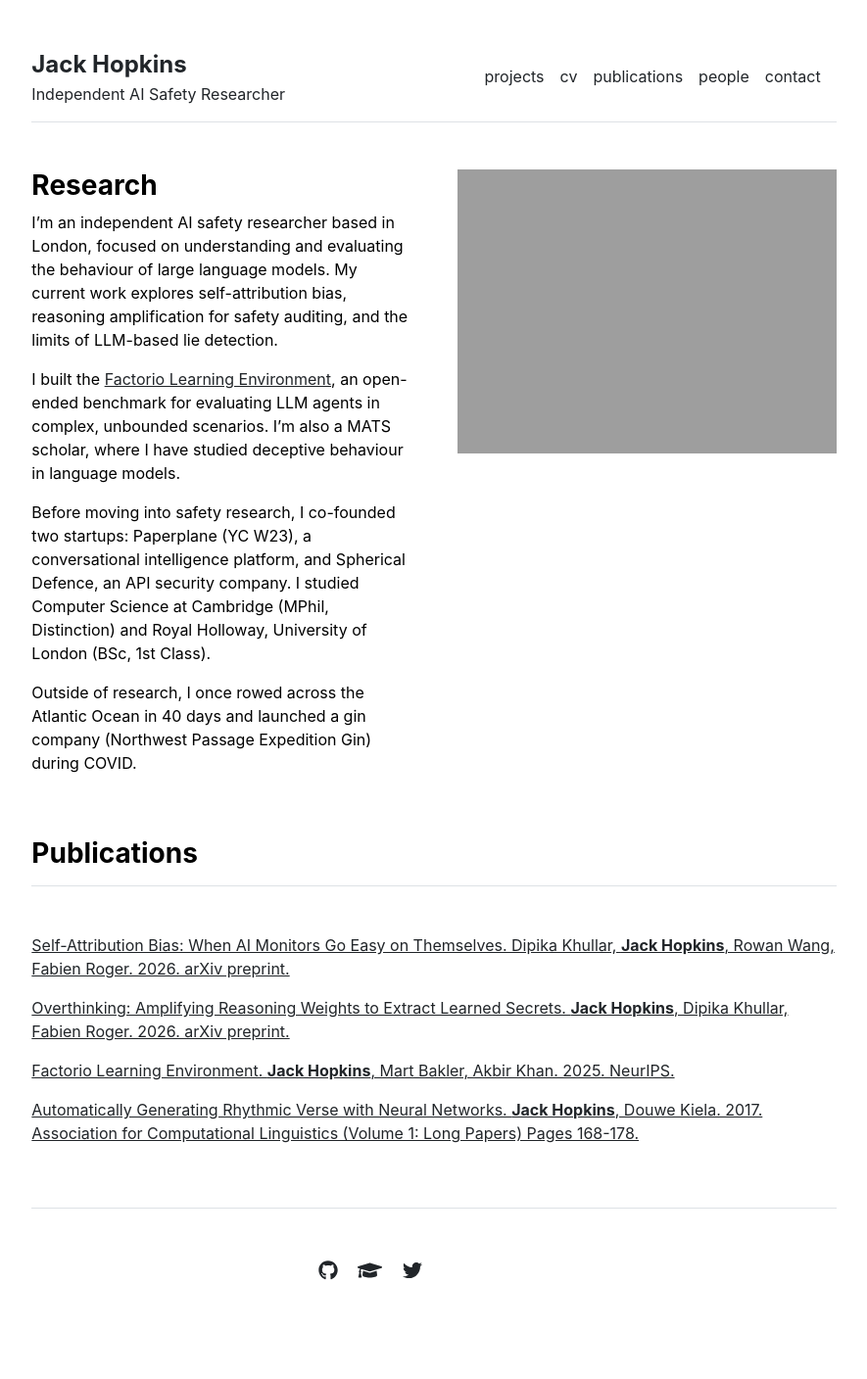
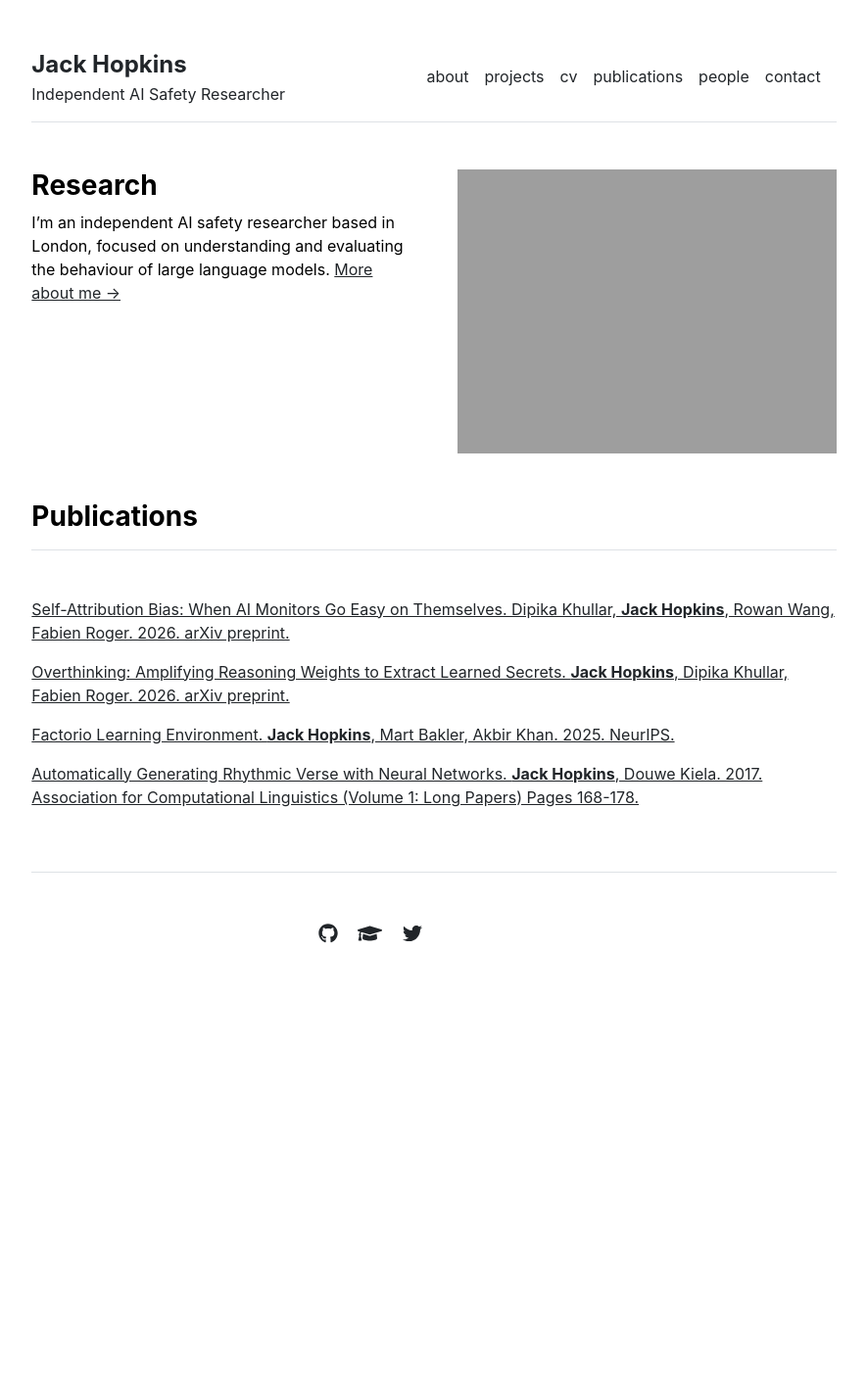
Before and after one commit to JackHopkins/JackHopkins.github.io, a Jekyll site: the page built from index.md, in a window 1280 px wide. Shown: the whole page at 98% size, without its empty margins (197-1082 px from the left). Built offline with Jekyll 4.4.1, drawn with Linux system fonts in a browser that asks for light colours; after the commit the page ends 1065 px from its top, so only the background shows below that.

Commit message:
Move homepage bio to new About page
Co-Authored-By: Claude Fable 5 <noreply@anthropic.com>

```diff
--- a/_data/settings.yml
+++ b/_data/settings.yml
@@ -1,4 +1,5 @@
 menu:
+- {name: 'about', url: '/about'}
 - {name: 'projects', url: '/projects'}
 - {name: 'cv', url: '/assets/documents/Jack_Hopkins_CV.pdf'}
 - {name: 'publications', url: '/publications'}
--- a/index.md
+++ b/index.md
@@ -3,10 +3,4 @@ layout: home
 title: "Home"
 ---
 
-I'm an independent AI safety researcher based in London, focused on understanding and evaluating the behaviour of large language models. My current work explores self-attribution bias, reasoning amplification for safety auditing, and the limits of LLM-based lie detection.
-
-I built the [Factorio Learning Environment](https://jackhopkins.github.io/factorio-learning-environment/), an open-ended benchmark for evaluating LLM agents in complex, unbounded scenarios. I'm also a MATS scholar, where I have studied deceptive behaviour in language models.
-
-Before moving into safety research, I co-founded two startups: Paperplane (YC W23), a conversational intelligence platform, and Spherical Defence, an API security company. I studied Computer Science at Cambridge (MPhil, Distinction) and Royal Holloway, University of London (BSc, 1st Class).
-
-Outside of research, I once rowed across the Atlantic Ocean in 40 days and launched a gin company (Northwest Passage Expedition Gin) during COVID.
+I'm an independent AI safety researcher based in London, focused on understanding and evaluating the behaviour of large language models. [More about me &rarr;](/about)
```
Also changed, not shown: _layouts/about.html (added, +13 -0 lines), about.md (added, +12 -0 lines).
